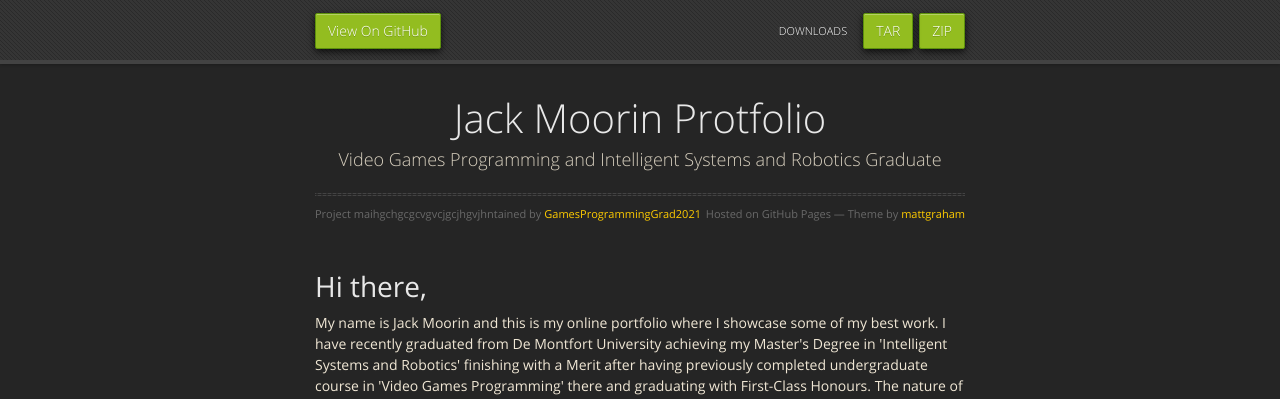
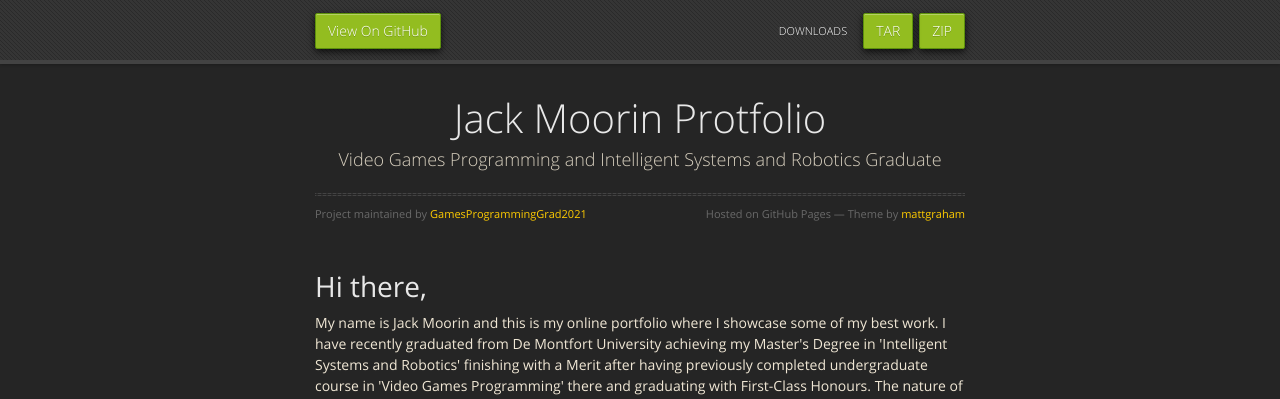
Before and after one commit to GamesProgrammingGrad2021/GamesProgrammingGrad2021.github.io, a Jekyll site: the page built from index.md, in a window 1280 px wide and 1302 px high. Shown: the top 399 px of the window. Built offline with Jekyll 4.4.1, drawn with Linux system fonts in a browser that asks for light colours; nearby versions of some CDN libraries; our own code applies the rules of GitHub Pages for plain Markdown files.

Commit message:
Update default.html

```diff
--- a/_layouts/default.html
+++ b/_layouts/default.html
@@ -35,7 +35,7 @@
           <h1>{{ site.title | default: site.github.repository_name }}</h1>
           <p>{{ site.description | default: site.github.project_tagline }}</p>
           <hr>
-          <span class="credits left">Project maihgchgcgcvgvcjgcjhgvjhntained by <a href="{{ site.github.owner_url }}">{{ site.github.owner_name }}</a></span>
+          <span class="credits left">Project maintained by <a href="{{ site.github.owner_url }}">{{ site.github.owner_name }}</a></span>
           <span class="credits right">Hosted on GitHub Pages &mdash; Theme by <a href="https://twitter.com/michigangraham">mattgraham</a></span>
         </div>
 
```
